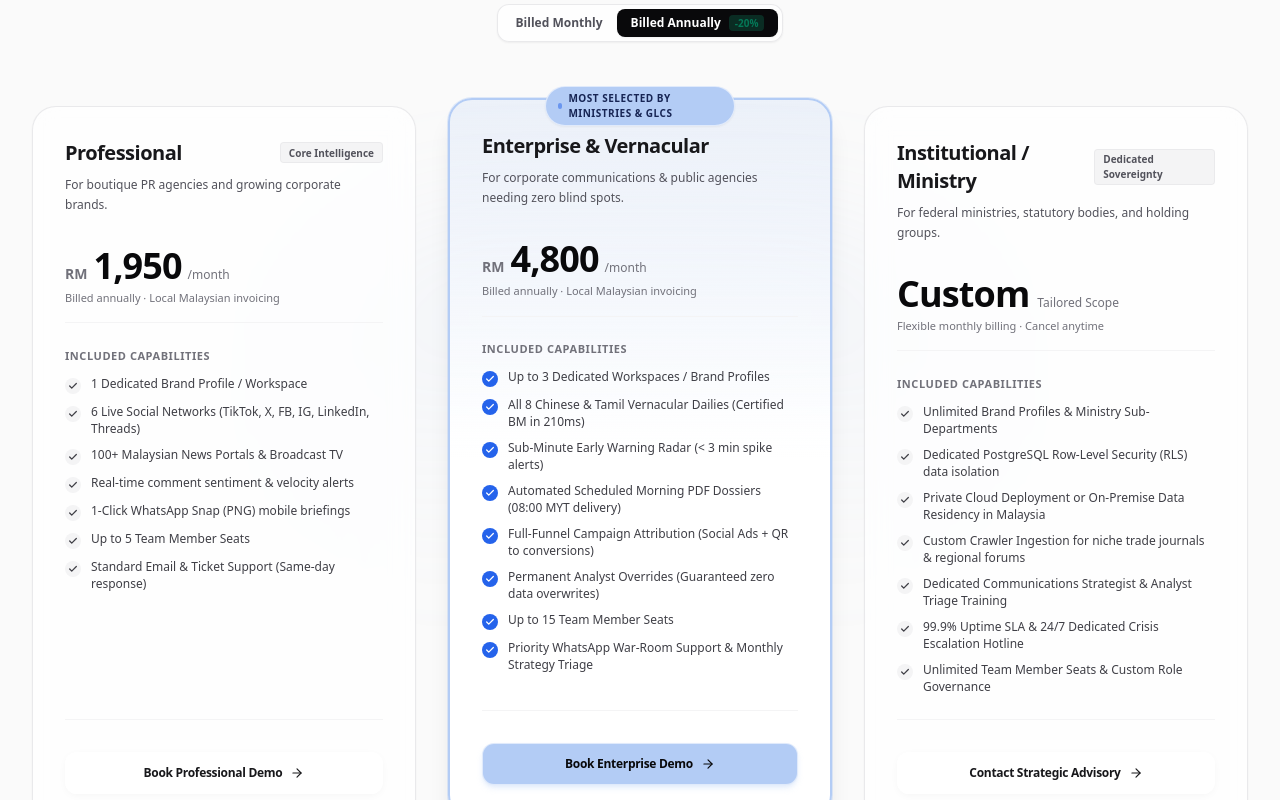
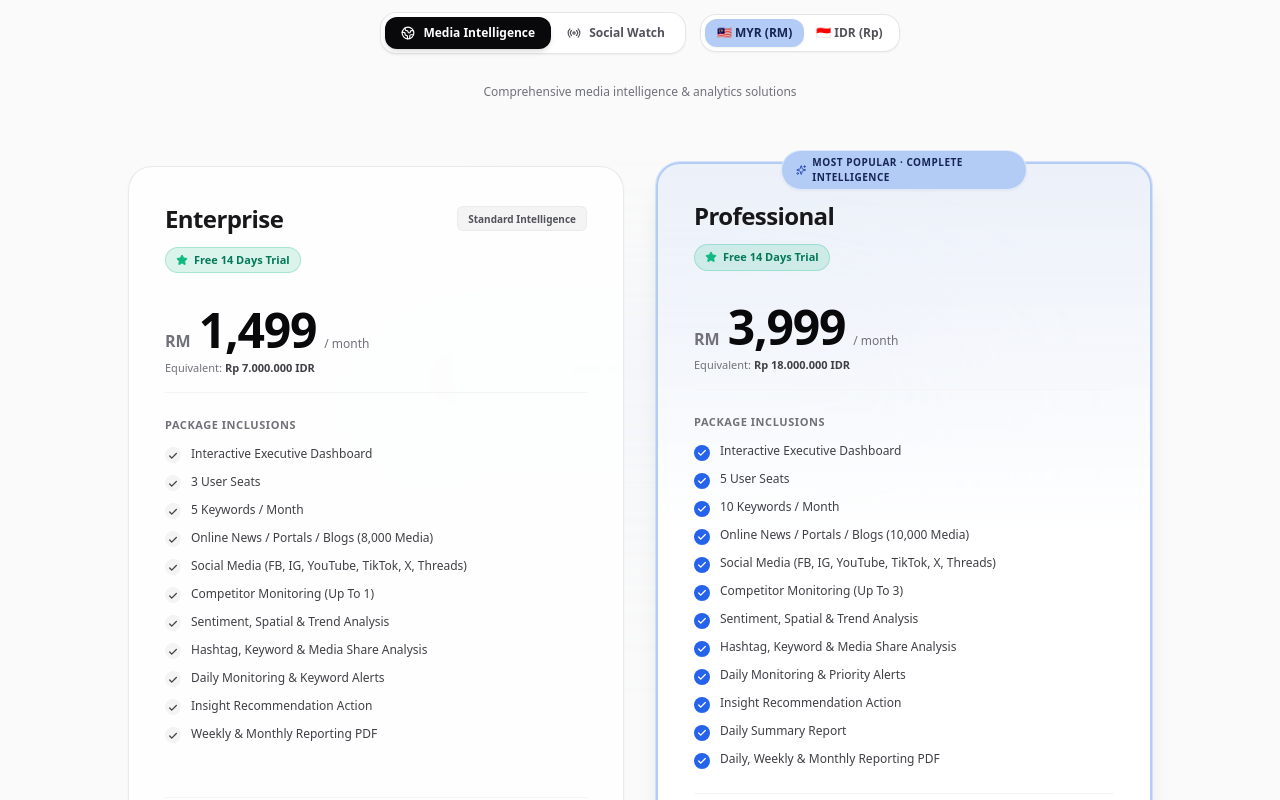
Before and after one commit to adityajakap/preview-pnp360, a Next.js app: page / in a window 1280 px wide. Shown: the part 8920-9720 px from the top of the page. Built offline with nearby package versions, Linux system fonts and the light colour scheme; a web font is replaced by a local one.

Commit message:
feat(pricing): align pricing tiers with Social Watch and Media Intelligence packages in MYR and IDR

```diff
--- a/src/components/sections/PricingSection.tsx
+++ b/src/components/sections/PricingSection.tsx
@@ -1,20 +1,23 @@
 'use client';
 
 import { useState } from 'react';
-import { Check, ArrowRight, ShieldCheck, Zap, Building2 } from 'lucide-react';
+import { Check, ArrowRight, ShieldCheck, Zap, Globe2, Radio, Star, Sparkles } from 'lucide-react';
 import { content } from '@/content/en';
 import { siteConfig } from '@/config/site';
 
 export function PricingSection() {
   const { pricing } = content;
-  const [isAnnual, setIsAnnual] = useState(true);
+  const [activeCategory, setActiveCategory] = useState<'media-intelligence' | 'social-watch'>('media-intelligence');
+  const [currency, setCurrency] = useState<'MYR' | 'IDR'>('MYR');
+
+  const selectedCategoryData = pricing.categories.find((c) => c.id === activeCategory) ?? pricing.categories[0];
 
   return (
     <section id="pricing" className="py-20 sm:py-28 border-b border-zinc-200/80 dark:border-white/[0.08] relative overflow-hidden">
       {/* Background ambient light */}
       <div
         aria-hidden="true"
-        className="pointer-events-none absolute top-1/2 left-1/2 -translate-x-1/2 -translate-y-1/2 w-[700px] h-[350px] bg-gradient-to-b from-[#B3CCF5]/10 dark:from-[#B3CCF5]/5 to-transparent rounded-full blur-3xl"
+        className="pointer-events-none absolute top-1/2 left-1/2 -translate-x-1/2 -translate-y-1/2 w-[720px] h-[360px] bg-gradient-to-b from-[#B3CCF5]/10 dark:from-[#B3CCF5]/5 to-transparent rounded-full blur-3xl"
       />
 
       <div className="max-w-7xl mx-auto px-4 sm:px-6 lg:px-8 space-y-12 sm:space-y-16 relative">
@@ -30,122 +33,145 @@ export function PricingSection() {
             {pricing.description}
           </p>
 
-          {/* Interactive Billing Switcher */}
-          <div className="pt-4 flex items-center justify-center gap-3">
-            <div className="inline-flex items-center p-1 rounded-xl border border-zinc-200/80 dark:border-white/10 bg-white/80 dark:bg-zinc-900/80 backdrop-blur-md shadow-sm">
+          {/* Interactive Controls Bar: Category Selector + Currency Switcher */}
+          <div className="pt-6 flex flex-col sm:flex-row items-center justify-center gap-3.5">
+            {/* Category Segmented Tabs */}
+            <div className="inline-flex items-center p-1 rounded-2xl border border-zinc-200/90 dark:border-white/10 bg-white/90 dark:bg-zinc-900/90 backdrop-blur-md shadow-sm">
+              {pricing.categories.map((cat) => {
+                const isActive = activeCategory === cat.id;
+                return (
+                  <button
+                    key={cat.id}
+                    type="button"
+                    onClick={() => setActiveCategory(cat.id as 'media-intelligence' | 'social-watch')}
+                    className={`flex items-center gap-2 px-4 py-2 rounded-xl text-xs font-semibold transition-all ${
+                      isActive
+                        ? 'bg-zinc-950 dark:bg-white text-white dark:text-zinc-950 shadow-md'
+                        : 'text-zinc-600 dark:text-zinc-400 hover:text-zinc-900 dark:hover:text-white'
+                    }`}
+                  >
+                    {cat.id === 'media-intelligence' ? (
+                      <Globe2 className="w-3.5 h-3.5" />
+                    ) : (
+                      <Radio className="w-3.5 h-3.5" />
+                    )}
+                    <span>{cat.name}</span>
+                  </button>
+                );
+              })}
+            </div>
+
+            {/* Currency Switcher (MYR / IDR) */}
+            <div className="inline-flex items-center p-1 rounded-2xl border border-zinc-200/90 dark:border-white/10 bg-white/90 dark:bg-zinc-900/90 backdrop-blur-md shadow-sm">
               <button
                 type="button"
-                onClick={() => setIsAnnual(false)}
-                className={`px-3.5 py-1.5 rounded-lg text-xs font-semibold transition-all ${
-                  !isAnnual
-                    ? 'bg-zinc-950 dark:bg-white text-white dark:text-zinc-950 shadow-sm'
+                onClick={() => setCurrency('MYR')}
+                className={`px-3 py-1.5 rounded-xl text-xs font-mono font-semibold transition-all ${
+                  currency === 'MYR'
+                    ? 'bg-[#B3CCF5] text-blue-950 shadow-sm'
                     : 'text-zinc-600 dark:text-zinc-400 hover:text-zinc-900 dark:hover:text-white'
                 }`}
               >
-                {pricing.billing.monthly}
+                🇲🇾 MYR (RM)
               </button>
               <button
                 type="button"
-                onClick={() => setIsAnnual(true)}
-                className={`flex items-center gap-2 px-3.5 py-1.5 rounded-lg text-xs font-semibold transition-all ${
-                  isAnnual
-                    ? 'bg-zinc-950 dark:bg-white text-white dark:text-zinc-950 shadow-sm'
+                onClick={() => setCurrency('IDR')}
+                className={`px-3 py-1.5 rounded-xl text-xs font-mono font-semibold transition-all ${
+                  currency === 'IDR'
+                    ? 'bg-[#B3CCF5] text-blue-950 shadow-sm'
                     : 'text-zinc-600 dark:text-zinc-400 hover:text-zinc-900 dark:hover:text-white'
                 }`}
               >
-                <span>{pricing.billing.annual}</span>
-                <span className="hidden sm:inline-block px-1.5 py-0.2 rounded bg-emerald-500/20 text-emerald-700 dark:text-emerald-300 font-mono text-[10px] font-bold">
-                  -20%
-                </span>
+                🇮🇩 IDR (Rp)
               </button>
             </div>
-            <span className="inline-flex sm:hidden px-2 py-0.5 rounded bg-emerald-500/10 text-emerald-600 dark:text-emerald-400 font-mono text-[10px] font-semibold">
-              Save 20%
+          </div>
+
+          {/* Active Category Subtitle */}
+          <div className="pt-2">
+            <span className="text-xs font-medium text-zinc-500 dark:text-zinc-400">
+              {selectedCategoryData.tagline}
             </span>
           </div>
         </div>
 
-        {/* 3 Pricing Cards Grid */}
-        <div className="grid grid-cols-1 lg:grid-cols-3 gap-6 lg:gap-8 items-stretch">
-          {pricing.tiers.map((tier) => {
-            const isHighlight = tier.highlight;
-            const currentPrice = isAnnual ? tier.priceAnnual : tier.priceMonthly;
+        {/* 2-Card Side-by-Side Comparison Grid */}
+        <div className="grid grid-cols-1 md:grid-cols-2 gap-6 sm:gap-8 max-w-5xl mx-auto items-stretch">
+          {selectedCategoryData.plans.map((plan) => {
+            const isHighlight = plan.highlight;
+            const primaryPrice = currency === 'MYR' ? plan.priceMYR : plan.priceIDR;
+            const primarySymbol = currency === 'MYR' ? 'RM' : 'Rp';
+            const secondaryPrice = currency === 'MYR' ? `Rp ${plan.priceIDR} IDR` : `RM ${plan.priceMYR} MYR`;
 
             return (
               <div
-                key={tier.id}
-                className={`rounded-3xl p-6 sm:p-8 flex flex-col justify-between transition-all duration-300 relative ${
+                key={plan.id}
+                className={`rounded-3xl p-6 sm:p-9 flex flex-col justify-between transition-all duration-300 relative ${
                   isHighlight
-                    ? 'border-2 border-[#B3CCF5] bg-gradient-to-b from-[#B3CCF5]/20 via-white dark:via-zinc-900 to-white dark:to-zinc-950 shadow-xl ring-1 ring-[#B3CCF5]/40 lg:-translate-y-2'
-                    : 'border border-zinc-200/80 dark:border-white/10 bg-white/70 dark:bg-zinc-900/50 backdrop-blur-md shadow-sm hover:border-zinc-300 dark:hover:border-white/20'
+                    ? 'border-2 border-[#B3CCF5] bg-gradient-to-b from-[#B3CCF5]/20 via-white dark:via-zinc-900 to-white dark:to-zinc-950 shadow-xl ring-1 ring-[#B3CCF5]/50 md:-translate-y-1'
+                    : 'border border-zinc-200/80 dark:border-white/10 bg-white/80 dark:bg-zinc-900/50 backdrop-blur-md shadow-sm hover:border-zinc-300 dark:hover:border-white/20'
                 }`}
               >
-                {/* Top Badge for Highlight Card */}
+                {/* Highlight Pill Banner */}
                 {isHighlight && (
                   <div className="absolute -top-3.5 left-1/2 -translate-x-1/2">
-                    <span className="inline-flex items-center gap-1.5 px-3 py-1 rounded-full bg-[#B3CCF5] text-blue-950 text-[10px] font-mono font-bold uppercase tracking-wider shadow-sm border border-white/60">
-                      <span className="w-1.5 h-1.5 rounded-full bg-blue-600 animate-pulse" />
-                      {tier.badge}
+                    <span className="inline-flex items-center gap-1.5 px-3.5 py-1 rounded-full bg-[#B3CCF5] text-blue-950 text-[10px] font-mono font-bold uppercase tracking-wider shadow-sm border border-white/60">
+                      <Sparkles className="w-3 h-3 text-blue-800" />
+                      {plan.badge}
                     </span>
                   </div>
                 )}
 
                 <div className="space-y-6">
-                  {/* Card Title & Tagline */}
-                  <div className="space-y-2">
+                  {/* Card Header: Name + Free Trial Badge */}
+                  <div className="space-y-3">
                     <div className="flex items-center justify-between">
-                      <h3 className="text-xl font-bold tracking-tight text-zinc-900 dark:text-white">
-                        {tier.name}
+                      <h3 className="text-2xl font-bold tracking-tight text-zinc-900 dark:text-white">
+                        {plan.name}
                       </h3>
                       {!isHighlight && (
-                        <span className="text-[10px] font-mono px-2 py-0.5 rounded bg-zinc-100 dark:bg-zinc-800 text-zinc-600 dark:text-zinc-400 font-semibold border border-zinc-200/60 dark:border-white/5">
-                          {tier.badge}
+                        <span className="text-[10px] font-mono px-2.5 py-1 rounded-md bg-zinc-100 dark:bg-zinc-800 text-zinc-600 dark:text-zinc-400 font-semibold border border-zinc-200/60 dark:border-white/5">
+                          {plan.badge}
                         </span>
                       )}
                     </div>
-                    <p className="text-xs text-zinc-600 dark:text-zinc-400 leading-relaxed min-h-[36px]">
-                      {tier.tagline}
-                    </p>
+
+                    {/* 14 Days Free Trial Badge */}
+                    <div className="inline-flex items-center gap-1.5 px-2.5 py-1 rounded-full bg-emerald-500/15 text-emerald-700 dark:text-emerald-300 border border-emerald-500/25 text-[11px] font-mono font-bold">
+                      <Star className="w-3 h-3 fill-emerald-500 text-emerald-500" />
+                      <span>{plan.trialBadge}</span>
+                    </div>
                   </div>
 
-                  {/* Pricing Display */}
-                  <div className="pt-2 pb-4 border-b border-zinc-100 dark:border-white/[0.08]">
-                    {currentPrice !== null ? (
-                      <div className="flex items-baseline gap-1.5">
-                        <span className="text-sm font-mono font-bold text-zinc-500 dark:text-zinc-400">
-                          {tier.currency}
-                        </span>
-                        <span className="text-3xl sm:text-4xl font-extrabold font-mono tabular-nums tracking-tight text-zinc-950 dark:text-white">
-                          {currentPrice.toLocaleString()}
-                        </span>
-                        <span className="text-xs font-mono text-zinc-500 dark:text-zinc-400">
-                          {tier.period}
-                        </span>
-                      </div>
-                    ) : (
-                      <div className="flex items-baseline gap-2">
-                        <span className="text-3xl sm:text-4xl font-extrabold font-mono tracking-tight text-zinc-950 dark:text-white">
-                          {'customPriceLabel' in tier && tier.customPriceLabel ? String(tier.customPriceLabel) : 'Custom'}
-                        </span>
-                        <span className="text-xs font-mono text-zinc-500 dark:text-zinc-400">
-                          {tier.period}
-                        </span>
-                      </div>
-                    )}
-                    <span className="block text-[11px] font-mono text-zinc-500 dark:text-zinc-400 mt-1">
-                      {isAnnual && currentPrice !== null
-                        ? 'Billed annually · Local Malaysian invoicing'
-                        : 'Flexible monthly billing · Cancel anytime'}
-                    </span>
+                  {/* Price Box */}
+                  <div className="pt-2 pb-4 border-b border-zinc-100 dark:border-white/[0.08] space-y-1">
+                    <div className="flex items-baseline gap-2 font-mono">
+                      <span className="text-base font-bold text-zinc-500 dark:text-zinc-400">
+                        {primarySymbol}
+                      </span>
+                      <span className="text-4xl sm:text-5xl font-extrabold tabular-nums tracking-tight text-zinc-950 dark:text-white">
+                        {primaryPrice}
+                      </span>
+                      <span className="text-xs text-zinc-500 dark:text-zinc-400">
+                        {plan.period}
+                      </span>
+                    </div>
+
+                    {/* Secondary Dual Currency Note */}
+                    <div className="text-[11px] font-mono text-zinc-500 dark:text-zinc-400 pt-0.5">
+                      <span>Equivalent: </span>
+                      <span className="font-semibold text-zinc-700 dark:text-zinc-300">{secondaryPrice}</span>
+                    </div>
                   </div>
 
-                  {/* Features Bullet List */}
+                  {/* Feature Bullets */}
                   <div className="space-y-3">
                     <span className="text-[11px] font-mono font-semibold uppercase tracking-wider text-zinc-500 dark:text-zinc-400 block">
-                      Included Capabilities
+                      Package Inclusions
                     </span>
                     <ul className="space-y-2.5 text-xs text-zinc-700 dark:text-zinc-300">
-                      {tier.features.map((feature, idx) => (
+                      {plan.features.map((feature, idx) => (
                         <li key={idx} className="flex items-start gap-2.5">
                           <span
                             className={`mt-0.5 w-4 h-4 rounded-full flex items-center justify-center shrink-0 ${
@@ -167,15 +193,18 @@ export function PricingSection() {
                 <div className="pt-8 mt-6 border-t border-zinc-100 dark:border-white/[0.08]">
                   <a
                     href={siteConfig.links.bookDemo}
-                    className={`w-full inline-flex items-center justify-center gap-2 px-5 py-3 rounded-xl font-semibold text-xs tracking-tight transition-all focus-visible:outline-none focus-visible:ring-2 focus-visible:ring-[#B3CCF5] ${
+                    className={`w-full inline-flex items-center justify-center gap-2 px-5 py-3.5 rounded-xl font-semibold text-xs tracking-tight transition-all focus-visible:outline-none focus-visible:ring-2 focus-visible:ring-[#B3CCF5] ${
                       isHighlight
                         ? 'bg-[#B3CCF5] hover:bg-[#B3CCF5]/90 text-zinc-950 shadow-md shadow-[#B3CCF5]/30 border border-white/60 dark:border-white/30'
                         : 'glass-btn-white text-zinc-900 dark:text-white hover:border-zinc-300 dark:hover:border-white/30'
                     }`}
                   >
-                    <span>{tier.cta}</span>
+                    <span>{plan.cta}</span>
                     <ArrowRight className="w-3.5 h-3.5" />
                   </a>
+                  <span className="block text-center text-[10px] font-mono text-zinc-500 dark:text-zinc-400 mt-2">
+                    No credit card required for 14-day trial
+                  </span>
                 </div>
               </div>
             );
@@ -183,12 +212,12 @@ export function PricingSection() {
         </div>
 
         {/* Enterprise Procurement Assurance Bar */}
-        <div className="rounded-2xl border border-zinc-200/80 dark:border-white/10 bg-zinc-50/70 dark:bg-zinc-900/40 backdrop-blur-sm p-6 sm:p-8">
+        <div className="rounded-2xl border border-zinc-200/80 dark:border-white/10 bg-zinc-50/70 dark:bg-zinc-900/40 backdrop-blur-sm p-6 sm:p-8 max-w-5xl mx-auto">
           <div className="grid grid-cols-1 md:grid-cols-3 gap-6">
             {pricing.procurementNotes.map((note, idx) => (
               <div key={idx} className="flex items-start gap-3.5">
                 <div className="w-8 h-8 rounded-xl bg-blue-500/10 text-blue-600 dark:text-[#B3CCF5] flex items-center justify-center shrink-0 border border-blue-500/20">
-                  {idx === 0 && <Building2 className="w-4 h-4" />}
+                  {idx === 0 && <Globe2 className="w-4 h-4" />}
                   {idx === 1 && <ShieldCheck className="w-4 h-4" />}
                   {idx === 2 && <Zap className="w-4 h-4" />}
                 </div>
--- a/src/content/en.ts
+++ b/src/content/en.ts
@@ -208,94 +208,134 @@ export const content = {
   },
 
   pricing: {
-    sectionTag: 'TRANSPARENT INVESTMENT',
-    headline: 'Predictable, institutional pricing. Scaled for your mission.',
+    sectionTag: 'PLANS & PACKAGES',
+    headline: 'Flexible plans built for communications teams of every scale.',
     description:
-      'Zero surprise costs or seat penalties. Choose the tier that matches your monitoring scope, vernacular needs, and operational pace.',
-    billing: {
-      monthly: 'Billed Monthly',
-      annual: 'Billed Annually',
-      annualDiscountBadge: 'Save 20% · 2 Months Free',
-    },
-    tiers: [
+      'Choose between dedicated social media monitoring or full-spectrum media intelligence across press, broadcast, and digital streams. All plans include a 14-day free trial.',
+    currencies: [
+      { id: 'MYR', label: 'MYR (RM)', symbol: 'RM' },
+      { id: 'IDR', label: 'IDR (Rp)', symbol: 'Rp' },
+    ],
+    categories: [
       {
-        id: 'professional',
-        name: 'Professional',
-        tagline: 'For boutique PR agencies and growing corporate brands.',
-        priceMonthly: 2400,
-        priceAnnual: 1950,
-        currency: 'RM',
-        period: '/month',
+        id: 'media-intelligence',
+        name: 'Media Intelligence',
+        badge: 'Comprehensive Suite',
+        tagline: 'Comprehensive media intelligence & analytics solutions',
+        desc: 'Full-spectrum monitoring across 10,000+ national portals, regional publications, blogs, and live social firehoses.',
+        plans: [
+          {
+            id: 'media-enterprise',
+            name: 'Enterprise',
             highlight: false,
-        badge: 'Core Intelligence',
-        cta: 'Book Professional Demo',
+            badge: 'Standard Intelligence',
+            trialBadge: 'Free 14 Days Trial',
+            priceMYR: '1,499',
+            priceIDR: '7.000.000',
+            period: '/ month',
+            cta: 'Start 14-Day Free Trial',
             features: [
-          '1 Dedicated Brand Profile / Workspace',
-          '6 Live Social Networks (TikTok, X, FB, IG, LinkedIn, Threads)',
-          '100+ Malaysian News Portals & Broadcast TV',
-          'Real-time comment sentiment & velocity alerts',
-          '1-Click WhatsApp Snap (PNG) mobile briefings',
-          'Up to 5 Team Member Seats',
-          'Standard Email & Ticket Support (Same-day response)',
+              'Interactive Executive Dashboard',
+              '3 User Seats',
+              '5 Keywords / Month',
+              'Online News / Portals / Blogs (8,000 Media)',
+              'Social Media (FB, IG, YouTube, TikTok, X, Threads)',
+              'Competitor Monitoring (Up To 1)',
+              'Sentiment, Spatial & Trend Analysis',
+              'Hashtag, Keyword & Media Share Analysis',
+              'Daily Monitoring & Keyword Alerts',
+              'Insight Recommendation Action',
+              'Weekly & Monthly Reporting PDF',
             ],
           },
           {
-        id: 'enterprise',
-        name: 'Enterprise & Vernacular',
-        tagline: 'For corporate communications & public agencies needing zero blind spots.',
-        priceMonthly: 5800,
-        priceAnnual: 4800,
-        currency: 'RM',
-        period: '/month',
+            id: 'media-professional',
+            name: 'Professional',
             highlight: true,
-        badge: 'Most Selected by Ministries & GLCs',
-        cta: 'Book Enterprise Demo',
+            badge: 'Most Popular · Complete Intelligence',
+            trialBadge: 'Free 14 Days Trial',
+            priceMYR: '3,999',
+            priceIDR: '18.000.000',
+            period: '/ month',
+            cta: 'Start 14-Day Free Trial',
             features: [
-          'Up to 3 Dedicated Workspaces / Brand Profiles',
-          'All 8 Chinese & Tamil Vernacular Dailies (Certified BM in 210ms)',
-          'Sub-Minute Early Warning Radar (< 3 min spike alerts)',
-          'Automated Scheduled Morning PDF Dossiers (08:00 MYT delivery)',
-          'Full-Funnel Campaign Attribution (Social Ads + QR to conversions)',
-          'Permanent Analyst Overrides (Guaranteed zero data overwrites)',
-          'Up to 15 Team Member Seats',
-          'Priority WhatsApp War-Room Support & Monthly Strategy Triage',
+              'Interactive Executive Dashboard',
+              '5 User Seats',
+              '10 Keywords / Month',
+              'Online News / Portals / Blogs (10,000 Media)',
+              'Social Media (FB, IG, YouTube, TikTok, X, Threads)',
+              'Competitor Monitoring (Up To 3)',
+              'Sentiment, Spatial & Trend Analysis',
+              'Hashtag, Keyword & Media Share Analysis',
+              'Daily Monitoring & Priority Alerts',
+              'Insight Recommendation Action',
+              'Daily Summary Report',
+              'Daily, Weekly & Monthly Reporting PDF',
+            ],
+          },
         ],
       },
       {
-        id: 'institutional',
-        name: 'Institutional / Ministry',
-        tagline: 'For federal ministries, statutory bodies, and holding groups.',
-        priceMonthly: null,
-        priceAnnual: null,
-        customPriceLabel: 'Custom',
-        currency: '',
-        period: 'Tailored Scope',
+        id: 'social-watch',
+        name: 'Social Watch',
+        badge: 'Dedicated Social Listening',
+        tagline: 'Flexible social media monitoring plans tailored for your team',
+        desc: 'Real-time social firehose tracking across viral videos, comment velocity, and community groups.',
+        plans: [
+          {
+            id: 'social-enterprise',
+            name: 'Enterprise',
             highlight: false,
-        badge: 'Dedicated Sovereignty',
-        cta: 'Contact Strategic Advisory',
+            badge: 'Starter Social',
+            trialBadge: 'Free 14 Days Trial',
+            priceMYR: '399',
+            priceIDR: '1.400.000',
+            period: '/ month',
+            cta: 'Start 14-Day Free Trial',
             features: [
-          'Unlimited Brand Profiles & Ministry Sub-Departments',
-          'Dedicated PostgreSQL Row-Level Security (RLS) data isolation',
-          'Private Cloud Deployment or On-Premise Data Residency in Malaysia',
-          'Custom Crawler Ingestion for niche trade journals & regional forums',
-          'Dedicated Communications Strategist & Analyst Triage Training',
-          '99.9% Uptime SLA & 24/7 Dedicated Crisis Escalation Hotline',
-          'Unlimited Team Member Seats & Custom Role Governance',
+              'Interactive Executive Dashboard',
+              '1 Admin User',
+              '5 Tracked Accounts',
+              '10 Keywords / Month',
+              '10,000 Stream Mentions',
+              'Weekly & Monthly Reporting PDF',
+            ],
+          },
+          {
+            id: 'social-professional',
+            name: 'Professional',
+            highlight: true,
+            badge: 'High-Volume Social Listening',
+            trialBadge: 'Free 14 Days Trial',
+            priceMYR: '1,499',
+            priceIDR: '7.000.000',
+            period: '/ month',
+            cta: 'Start 14-Day Free Trial',
+            features: [
+              'Interactive Executive Dashboard',
+              '3 Admin Users',
+              '25 Tracked Accounts',
+              '50 Keywords / Month',
+              '50,000 Stream Mentions',
+              'Daily Summary Report',
+              'Daily, Weekly & Monthly Reporting PDF',
+            ],
+          },
         ],
       },
     ],
     procurementNotes: [
       {
-        title: 'Local MYR & e-Perolehan Ready',
-        desc: 'Compliant with Malaysian government procurement, e-Perolehan, and corporate PO invoicing.',
+        title: 'Bilingual Currency Billing (MYR & IDR)',
+        desc: 'Invoicing supported in Malaysian Ringgit (MYR) and Indonesian Rupiah (IDR) with corporate PO and bank transfer options.',
       },
       {
-        title: 'Complete Data Sovereignty',
-        desc: 'Zero data leakage or third-party AI model training on confidential ministerial or brand records.',
+        title: 'Zero Risk · 14-Day Free Trial',
+        desc: 'Explore the full dashboard, setup custom keywords, and receive automated briefs without upfront commitments.',
       },
       {
-        title: 'Rapid 24-Hour Deployment',
-        desc: 'Full workspace onboarding, keyword matrices, and team access configured within 1 business day.',
+        title: 'Rapid 24-Hour Account Setup',
+        desc: 'Your custom monitoring profile, keyword matrix, and team dashboard are active within 1 business day.',
       },
     ],
   },
```
Lines whose indentation alone changed are shown as unchanged.
